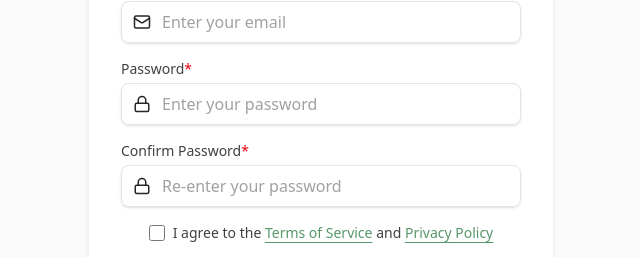
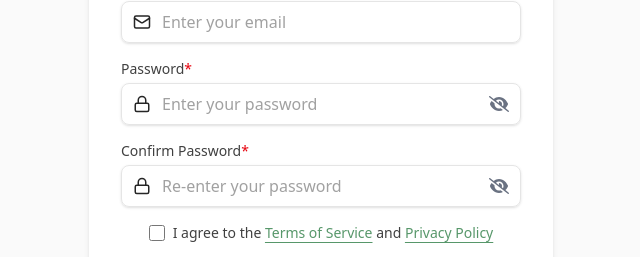
Before and after one commit to CSC105-2024/G14-Quantum019-PreHack-2025, a React (Vite) app in the folder zenplan-frontend/: page /signup in a window 1280 px wide. Shown: the part 363-620 px from the top of the page, without its empty margins (319-959 px from the left). Built offline with nearby package versions, Linux system fonts and the light colour scheme; no server answers.

Commit message:
Implement show password

```diff
--- a/zenplan-frontend/package.json
+++ b/zenplan-frontend/package.json
@@ -10,6 +10,10 @@
     "preview": "vite preview"
   },
   "dependencies": {
+    "@fortawesome/fontawesome-free": "^6.7.2",
+    "@fortawesome/fontawesome-svg-core": "^6.7.2",
+    "@fortawesome/free-solid-svg-icons": "^6.7.2",
+    "@fortawesome/react-fontawesome": "^0.2.2",
     "@hookform/resolvers": "^5.0.1",
     "@radix-ui/react-dialog": "^1.1.14",
     "@radix-ui/react-label": "^2.1.7",
--- a/zenplan-frontend/src/components/ui/FormInput.jsx
+++ b/zenplan-frontend/src/components/ui/FormInput.jsx
@@ -1,6 +1,16 @@
 import React from "react";
+import { FontAwesomeIcon } from "@fortawesome/react-fontawesome";
 
-const FormInput = ({ label, icon, type, name, placeholder, error, ...props }) => {
+const FormInput = ({
+  label,
+  icon,
+  type,
+  name,
+  placeholder,
+  toggleIcon,
+  onToggle,
+  ...props
+}) => {
   return (
     <div className="lg:w-100 w-80 mb-4">
       <label className="block text-sm text-left font-medium text-neutral-700 mb-1">
@@ -18,12 +28,21 @@ const FormInput = ({ label, icon, type, name, placeholder, error, ...props }) =>
           name={name}
           placeholder={placeholder}
           required
-          className="w-full pl-10 rounded-md border py-2 px-4 placeholder-neutral-400 focus:outline-none focus:ring-2 focus:ring-offset-0 focus:ring-opacity-50
+          className="w-full pl-10 pr-10 rounded-md border py-2 px-4 placeholder-neutral-400 focus:outline-none focus:ring-2 focus:ring-offset-0 focus:ring-opacity-50
           transition-colors"
           {...props}
         />
+
+        {toggleIcon && (
+          <div className="absolute inset-y-0 right-0 pr-3 flex items-center cursor-pointer">
+            <FontAwesomeIcon
+              icon={toggleIcon}
+              className=" text-gray-500 hover:text-[var(--primary-color)]"
+              onClick={onToggle}
+            />
+          </div>
+        )}
       </div>
-      {error && <p className="text-red-500 text-xs mt-1">{error}</p>}
     </div>
   );
 };
--- a/zenplan-frontend/src/pages/LoginPage.jsx
+++ b/zenplan-frontend/src/pages/LoginPage.jsx
@@ -1,14 +1,16 @@
 import { Button } from "@/components/ui/button";
+import { faEye, faEyeSlash } from "@fortawesome/free-solid-svg-icons";
 import FormInput from "@/components/ui/FormInput";
 import useLogin from "@/hooks/useLogin";
 import { Leaf, Lock, Mail } from "lucide-react";
-import React from "react";
+import React, { useState } from "react";
 import { z } from "zod";
 import { Link } from "react-router-dom";
 import { zodResolver } from "@hookform/resolvers/zod";
 import { useForm } from "react-hook-form";
 
 const LoginPage = () => {
+  const [showPassword, setShowPassword] = useState(false);
   const { login, loginError, setLoginError } = useLogin();
 
   const loginSchema = z.object({
@@ -62,8 +64,12 @@ const LoginPage = () => {
           <FormInput
             label={"Password"}
             icon={<Lock size={18} />}
-            type={"password"}
+            type={showPassword ? "text" : "password"}
             placeholder={"Enter your password"}
+            toggleIcon={showPassword ? faEye : faEyeSlash}
+            onToggle={() => {
+              setShowPassword(!showPassword);
+            }}
             {...register("password")}
           />
           {errors.password && (
--- a/zenplan-frontend/src/pages/SignUpPage.jsx
+++ b/zenplan-frontend/src/pages/SignUpPage.jsx
@@ -1,4 +1,5 @@
-import React from "react";
+import React, { useState } from "react";
+import { faEye, faEyeSlash } from "@fortawesome/free-solid-svg-icons";
 import { Link, useNavigate } from "react-router-dom";
 import { Leaf, Lock, Mail, User } from "lucide-react";
 import FormInput from "@/components/ui/FormInput";
@@ -9,9 +10,7 @@ import { useForm } from "react-hook-form";
 import useRegister from "@/hooks/useRegister";
 
 const SignUpPage = () => {
-  {
-    /*add show pass*/
-  }
+  const [showPassword, setShowPassword] = useState(false);
   const { registerUser, registerError, setRegisterError } = useRegister();
 
   const signupSchema = z.object({
@@ -85,8 +84,12 @@ const SignUpPage = () => {
           <FormInput
             label={"Password"}
             icon={<Lock size={18} />}
-            type={"password"}
+            type={showPassword ? "text" : "password"}
             placeholder={"Enter your password"}
+            toggleIcon={showPassword ? faEye : faEyeSlash}
+            onToggle={() => {
+              setShowPassword(!showPassword);
+            }}
             {...register("password")}
           />
           {errors.password && (
@@ -98,8 +101,12 @@ const SignUpPage = () => {
           <FormInput
             label={"Confirm Password"}
             icon={<Lock size={18} />}
-            type={"password"}
+            type={showPassword ? "text" : "password"}
             placeholder={"Re-enter your password"}
+            toggleIcon={showPassword ? faEye : faEyeSlash}
+            onToggle={() => {
+              setShowPassword(!showPassword);
+            }}
             {...register("confirmPassword")}
           />
           {errors.confirmPassword && (
```
Also changed, not shown: 1 other file (tests, documents, lock files or other folders).
